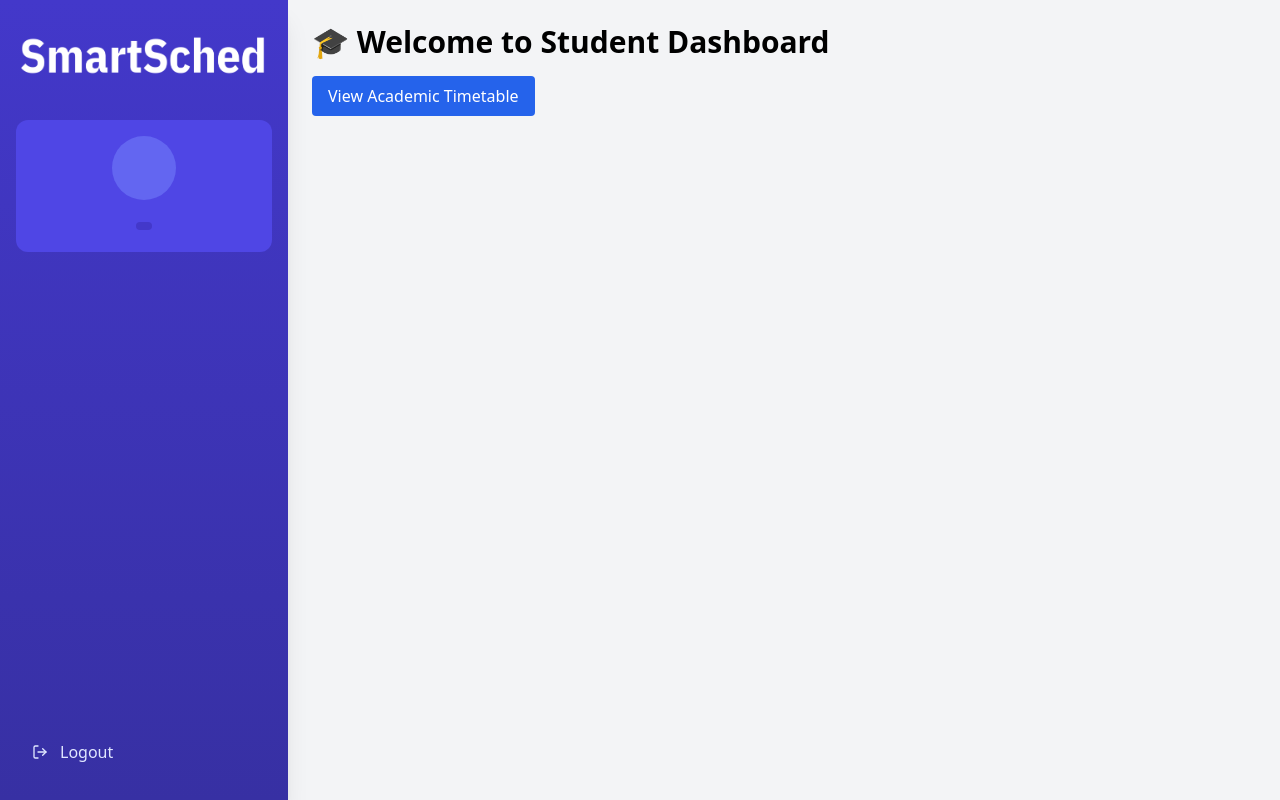
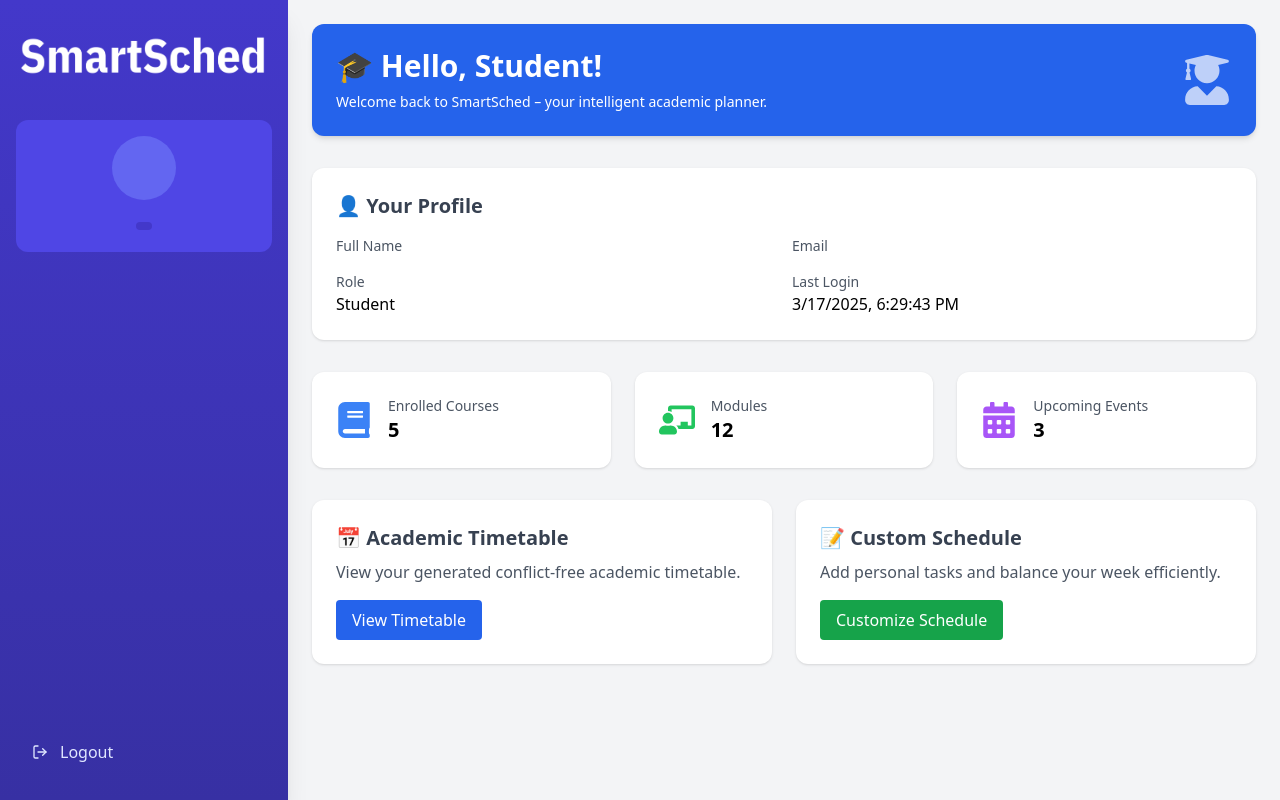
Before and after one commit to Sanka11/SmartSched, a React (Vite) app in the folder frontend/: page /student in a window 1280 px wide. Built offline with nearby package versions, Linux system fonts and the light colour scheme.

Commit message:
updated ml frontends

```diff
--- a/frontend/src/pages/LecturerDashboard.jsx
+++ b/frontend/src/pages/LecturerDashboard.jsx
@@ -1,8 +1,15 @@
 import React, { useEffect, useState } from "react";
-import { Link } from "react-router-dom";
-import DynamicSidebar from "../components/DynamicSidebar"; // Adjust if your path differs
+import { useNavigate } from "react-router-dom";
+import {
+  FaChalkboardTeacher,
+  FaCalendarAlt,
+  FaUserCircle,
+  FaTasks,
+} from "react-icons/fa";
+import DynamicSidebar from "../components/DynamicSidebar";
 
 const LecturerDashboard = () => {
+  const navigate = useNavigate();
   const [user, setUser] = useState({});
 
   useEffect(() => {
@@ -14,23 +21,72 @@ const LecturerDashboard = () => {
     <div className="flex min-h-screen bg-gray-100">
       <DynamicSidebar user={user} />
 
-      <main className="flex-1 p-6">
-        <h1 className="text-3xl font-bold mb-6 text-center">
-          👩‍🏫 Welcome, {user?.fullName || "Lecturer"}!
-        </h1>
+      <main className="flex-1 p-6 space-y-8">
+        {/* Welcome Banner */}
+        <div className="bg-purple-700 text-white p-6 rounded-xl shadow-md flex justify-between items-center">
+          <div>
+            <h1 className="text-3xl font-bold mb-2">
+              👩‍🏫 Hello, {user?.fullName || "Lecturer"}!
+            </h1>
+            <p className="text-sm">
+              Plan and manage your teaching schedule with SmartSched.
+            </p>
+          </div>
+          <FaChalkboardTeacher size={50} className="text-white/80" />
+        </div>
 
-        <div className="grid grid-cols-1 sm:grid-cols-2 md:grid-cols-3 gap-6">
-          <Link
-            to="/lecturer/timetable"
-            className="bg-white shadow-lg rounded-2xl p-6 hover:shadow-xl transition duration-300"
+        {/* Profile Info */}
+        <div className="bg-white rounded-xl shadow p-6">
+          <h2 className="text-xl font-semibold text-gray-700 mb-4">
+            👤 Your Profile
+          </h2>
+          <div className="grid grid-cols-1 sm:grid-cols-2 gap-4">
+            <div>
+              <p className="text-sm text-gray-600">Full Name</p>
+              <p className="font-medium">{user?.fullName}</p>
+            </div>
+            <div>
+              <p className="text-sm text-gray-600">Email</p>
+              <p className="font-medium">{user?.email}</p>
+            </div>
+            <div>
+              <p className="text-sm text-gray-600">Role</p>
+              <p className="font-medium capitalize">
+                {user?.role || "lecturer"}
+              </p>
+            </div>
+            <div>
+              <p className="text-sm text-gray-600">Last Login</p>
+              <p className="font-medium">{new Date().toLocaleString()}</p>
+            </div>
+          </div>
+        </div>
+
+        {/* Quick Actions */}
+        <div className="grid grid-cols-1 md:grid-cols-2 gap-6">
+          {/* View Academic Timetable */}
+          <div
+            onClick={() => navigate("/lecturer/timetable")}
+            className="bg-white p-6 rounded-xl shadow hover:shadow-md transition cursor-pointer flex items-center space-x-4"
           >
-            <h2 className="text-xl font-semibold mb-2">📅 View Timetable</h2>
-            <p className="text-gray-600">
-              See your personalized class schedule and sessions.
-            </p>
-          </Link>
+            <FaCalendarAlt size={36} className="text-purple-500" />
+            <div>
+              <p className="text-sm text-gray-600">Your Academic Timetable</p>
+              <p className="text-xl font-bold">View Now</p>
+            </div>
+          </div>
 
-          {/* Additional features can be added here later */}
+          {/* Custom Schedule */}
+          <div
+            onClick={() => navigate("/custom-schedule/lecturer")}
+            className="bg-white p-6 rounded-xl shadow hover:shadow-md transition cursor-pointer flex items-center space-x-4"
+          >
+            <FaTasks size={36} className="text-green-500" />
+            <div>
+              <p className="text-sm text-gray-600">Your Custom Schedule</p>
+              <p className="text-xl font-bold">Customize</p>
+            </div>
+          </div>
         </div>
       </main>
     </div>
--- a/frontend/src/pages/StudentDashboard.jsx
+++ b/frontend/src/pages/StudentDashboard.jsx
@@ -1,6 +1,12 @@
 import { useNavigate } from "react-router-dom";
-import DynamicSidebar from "../components/DynamicSidebar"; // Adjust path as needed
 import { useEffect, useState } from "react";
+import {
+  FaBook,
+  FaChalkboardTeacher,
+  FaCalendarAlt,
+  FaUserGraduate,
+} from "react-icons/fa";
+import DynamicSidebar from "../components/DynamicSidebar";
 
 const StudentDashboard = () => {
   const navigate = useNavigate();
@@ -15,15 +21,104 @@ const StudentDashboard = () => {
     <div className="flex min-h-screen bg-gray-100">
       <DynamicSidebar user={user} />
 
-      <main className="flex-1 p-6">
-        <h1 className="text-3xl font-bold mb-4">🎓 Welcome to Student Dashboard</h1>
+      <main className="flex-1 p-6 space-y-8">
+        {/* Welcome Banner */}
+        <div className="bg-blue-600 text-white p-6 rounded-xl shadow-md flex justify-between items-center">
+          <div>
+            <h1 className="text-3xl font-bold mb-2">
+              🎓 Hello, {user?.fullName || "Student"}!
+            </h1>
+            <p className="text-sm">
+              Welcome back to SmartSched – your intelligent academic planner.
+            </p>
+          </div>
+          <FaUserGraduate size={50} className="text-white/70" />
+        </div>
 
-        <button
-          onClick={() => navigate("/student/timetable")}
-          className="bg-blue-600 text-white px-4 py-2 rounded hover:bg-blue-700"
-        >
-          View Academic Timetable
-        </button>
+        {/* User Info Card */}
+        <div className="bg-white rounded-xl shadow p-6">
+          <h2 className="text-xl font-semibold text-gray-700 mb-4">
+            👤 Your Profile
+          </h2>
+          <div className="grid grid-cols-1 sm:grid-cols-2 gap-4">
+            <div>
+              <p className="text-sm text-gray-600">Full Name</p>
+              <p className="font-medium">{user?.fullName}</p>
+            </div>
+            <div>
+              <p className="text-sm text-gray-600">Email</p>
+              <p className="font-medium">{user?.email}</p>
+            </div>
+            <div>
+              <p className="text-sm text-gray-600">Role</p>
+              <p className="font-medium capitalize">
+                {user?.role || "student"}
+              </p>
+            </div>
+            <div>
+              <p className="text-sm text-gray-600">Last Login</p>
+              <p className="font-medium">{new Date().toLocaleString()}</p>
+            </div>
+          </div>
+        </div>
+
+        {/* Quick Stats */}
+        <div className="grid grid-cols-1 md:grid-cols-3 gap-6">
+          <div className="bg-white p-6 rounded-xl shadow flex items-center space-x-4">
+            <FaBook size={36} className="text-blue-500" />
+            <div>
+              <p className="text-sm text-gray-600">Enrolled Courses</p>
+              <p className="text-xl font-bold">5</p>
+            </div>
+          </div>
+          <div className="bg-white p-6 rounded-xl shadow flex items-center space-x-4">
+            <FaChalkboardTeacher size={36} className="text-green-500" />
+            <div>
+              <p className="text-sm text-gray-600">Modules</p>
+              <p className="text-xl font-bold">12</p>
+            </div>
+          </div>
+          <div className="bg-white p-6 rounded-xl shadow flex items-center space-x-4">
+            <FaCalendarAlt size={36} className="text-purple-500" />
+            <div>
+              <p className="text-sm text-gray-600">Upcoming Events</p>
+              <p className="text-xl font-bold">3</p>
+            </div>
+          </div>
+        </div>
+
+        {/* Action Cards */}
+        <div className="grid grid-cols-1 md:grid-cols-2 gap-6">
+          <div className="bg-white p-6 rounded-xl shadow hover:shadow-md transition">
+            <h2 className="text-xl font-semibold text-gray-700 mb-2">
+              📅 Academic Timetable
+            </h2>
+            <p className="text-gray-600 mb-4">
+              View your generated conflict-free academic timetable.
+            </p>
+            <button
+              onClick={() => navigate("/student/timetable")}
+              className="bg-blue-600 text-white px-4 py-2 rounded hover:bg-blue-700"
+            >
+              View Timetable
+            </button>
+          </div>
+
+          <div className="bg-white p-6 rounded-xl shadow hover:shadow-md transition">
+            <h2 className="text-xl font-semibold text-gray-700 mb-2">
+              📝 Custom Schedule
+            </h2>
+            <p className="text-gray-600 mb-4">
+              Add personal tasks and balance your week efficiently.
+            </p>
+            <button
+              onClick={() => navigate("/custom-schedule/student")}
+              className="bg-green-600 text-white px-4 py-2 rounded hover:bg-green-700"
+            >
+              Customize Schedule
+            </button>
+          </div>
+        </div>
       </main>
     </div>
   );
--- a/frontend/src/pages/StudentTimetable.jsx
+++ b/frontend/src/pages/StudentTimetable.jsx
@@ -116,11 +116,6 @@ const StudentTimetable = () => {
     html2pdf().from(element).save("Student-Timetable.pdf");
   };
 
-  const getSessionsByDay = (day) =>
-    timetable
-      .filter((s) => (s.day || "").toLowerCase() === day.toLowerCase())
-      .sort((a, b) => a.start_time.localeCompare(b.start_time));
-
   useEffect(() => {
     if (token && email) {
       fetchTimetable();
@@ -145,6 +140,25 @@ const StudentTimetable = () => {
     if (location.includes("zoom") || location.includes("online")) return "💻";
     if (session.event) return "🎉";
     return "🎓";
+  };
+
+  const getSessionsByDay = (day) => {
+    const filtered = timetable.filter(
+      (s) => (s.day || "").toLowerCase() === day.toLowerCase()
+    );
+
+    // Remove duplicates based on composite key
+    const seen = new Set();
+    const unique = [];
+    filtered.forEach((s) => {
+      const key = `${s.module_id}-${s.group_id}-${s.day}-${s.start_time}-${s.instructor_id}`;
+      if (!seen.has(key)) {
+        seen.add(key);
+        unique.push(s);
+      }
+    });
+
+    return unique.sort((a, b) => a.start_time.localeCompare(b.start_time));
   };
 
   return (
```
Also changed, not shown: frontend/src/pages/LecturerCustomSchedule.jsx (+96 -30 lines), frontend/src/pages/LecturerTimetable.jsx (+77 -19 lines), 2 other files (tests, documents, lock files or other folders).
